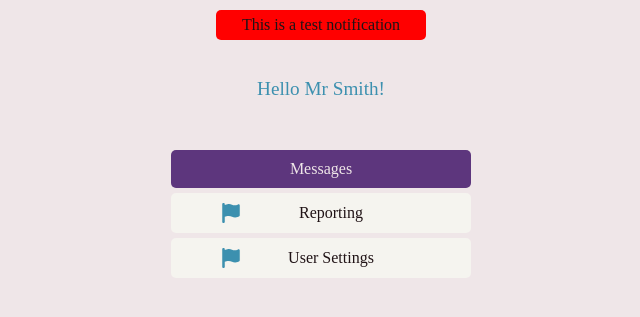
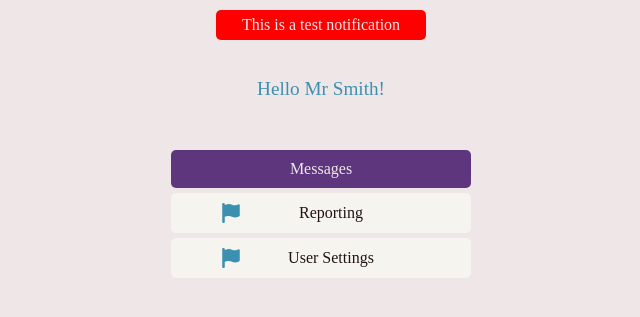
Before and after one commit to LukeNeedle/Secure-messaging, a Flask app: page /reports in a window 1280 px wide. Shown: the part 52-369 px from the top of the page, without its empty margins (319-959 px from the left). Run offline with Flask 2, Linux system fonts and the light colour scheme; a user stored in the database is signed in.

Commit message:
Notification colour

```diff
--- a/static/css/base.css
+++ b/static/css/base.css
@@ -95,6 +95,7 @@ header{
 
 .notification {
     background-color: #ff0000;
+    color: #efe6e8;
     border-color: #f5f4ef;
     border-radius: 5px;
     border-width: 5px;
```
